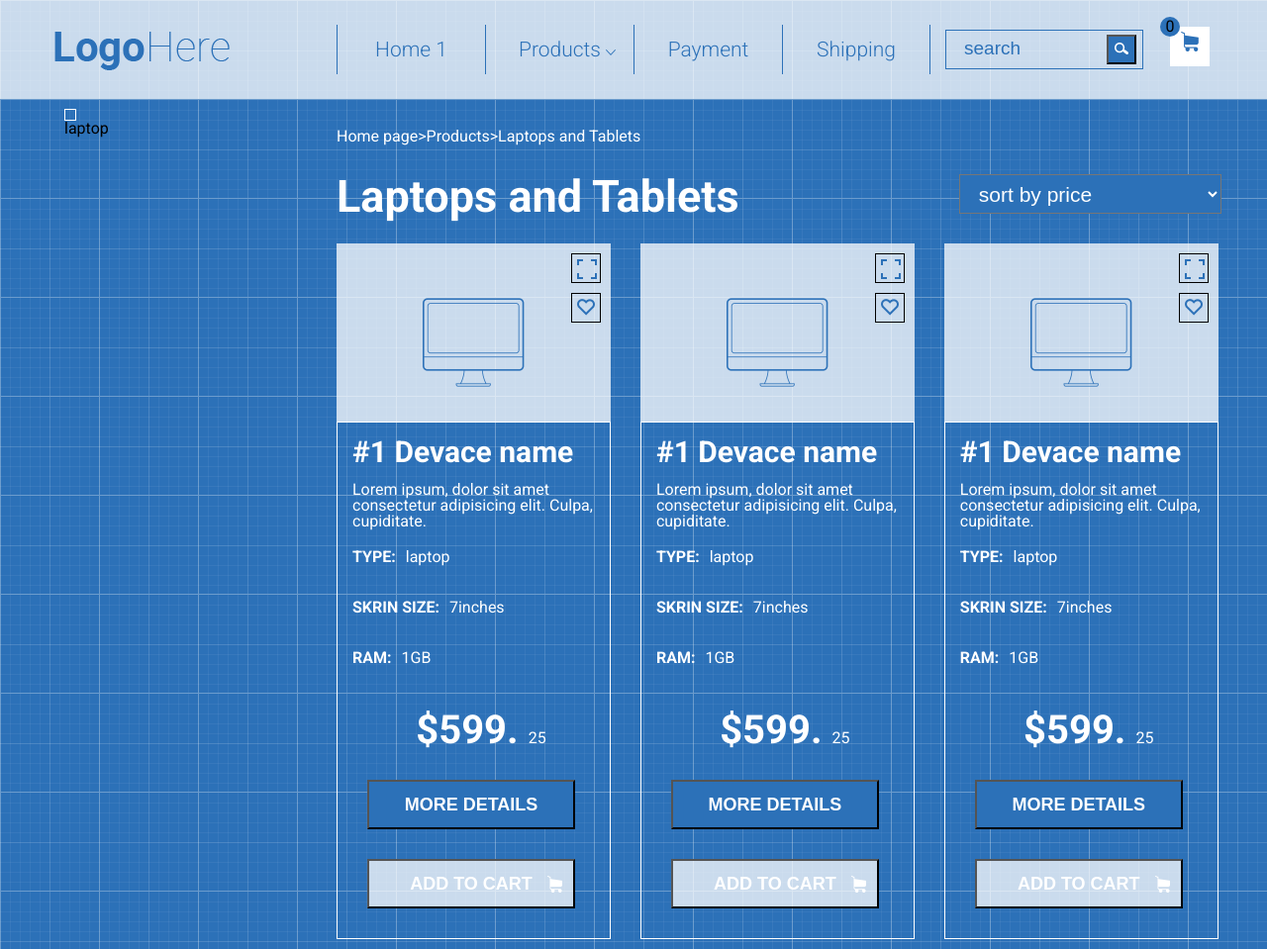
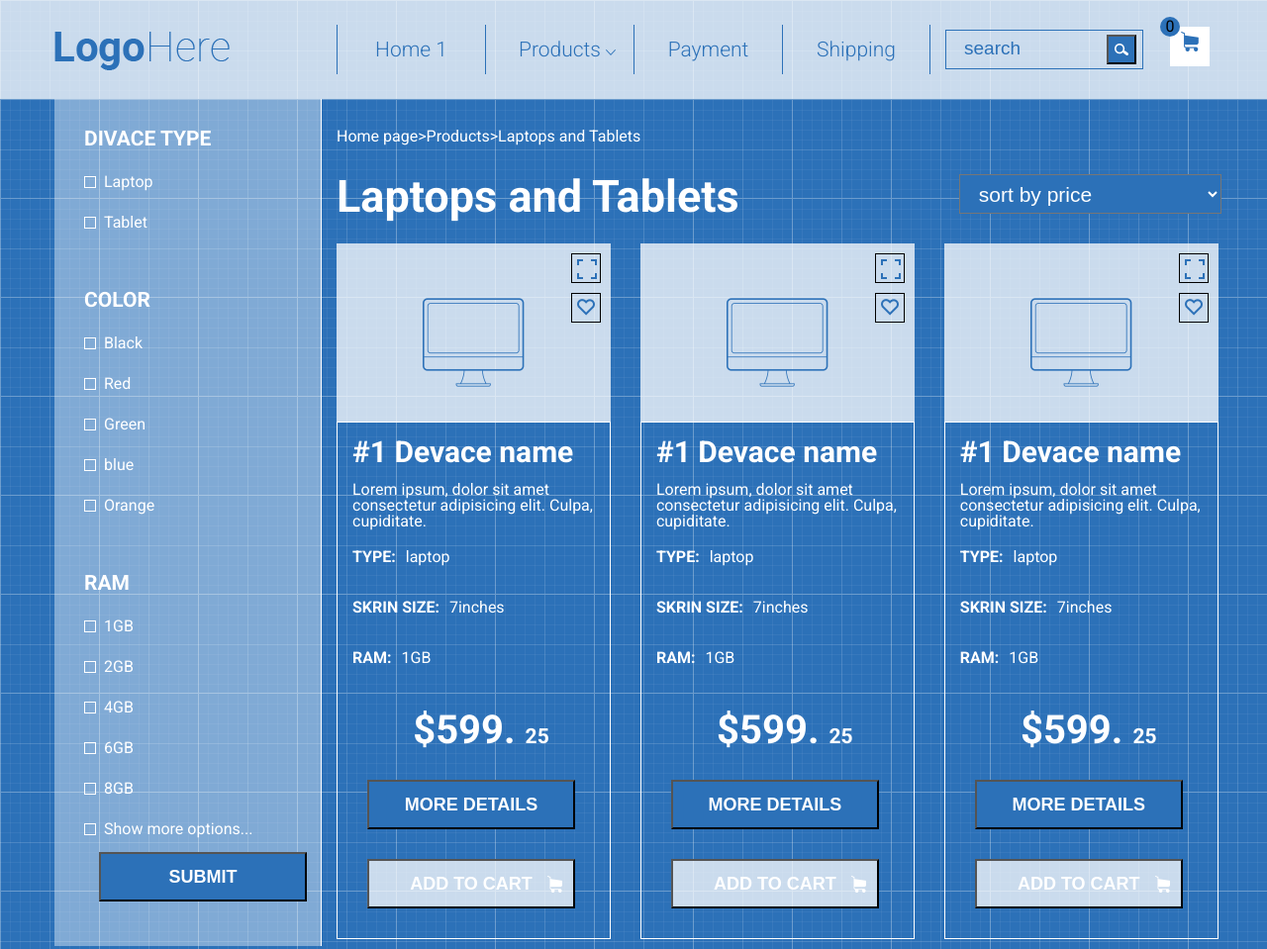
Before and after one commit to YriyBratytsya/shop-project, a plain HTML site: page index.html in a window 1280 px wide. Shown: the top 959 px of the page at 99% size. Drawn offline with Linux system fonts and the light colour scheme; a web font is replaced by a local one.

Commit message:
added filtr

```diff
--- a/index.html
+++ b/index.html
@@ -71,9 +71,40 @@
             <div class="row">
                  <div class="col-md-3">
                     <div class="deviceType">
-                        <h1></h1>
-                        <input type="checkbox" id="red">
-                        <label for="red"> laptop</label>
+                        <h1>DIVACE TYPE</h1>
+                        <input type="checkbox" id="red-1">
+                        <label for="red-1">Laptop</label>
+                        <input type="checkbox" id="red-2">
+                        <label for="red-2">Tablet</label>
+                    </div>
+                    <div class="deviceType">
+                        <h1>COLOR</h1>
+                        <input type="checkbox" id="red-3">
+                        <label for="red-3">Black</label>
+                        <input type="checkbox" id="red-4">
+                        <label for="red-4">Red</label>
+                        <input type="checkbox" id="red-5">
+                        <label for="red-5">Green</label>
+                        <input type="checkbox" id="red-6">
+                        <label for="red-6">blue</label>
+                        <input type="checkbox" id="red-7">
+                        <label for="red-7">Orange</label>
+                    </div>
+                    <div class="deviceType">
+                        <h1>RAM</h1>
+                        <input type="checkbox" id="red-8">
+                        <label for="red-8">1GB</label>
+                        <input type="checkbox" id="red-9">
+                        <label for="red-9">2GB</label>
+                        <input type="checkbox" id="red-10">
+                        <label for="red-10">4GB</label>
+                        <input type="checkbox" id="red-11">
+                        <label for="red-11">6GB</label>
+                        <input type="checkbox" id="red-12">
+                        <label for="red-12">8GB</label>
+                        <input type="checkbox" id="red-13">
+                        <label for="red-13">Show more options...</label>
+                        <button>SUBMIT</button>
                     </div>
                  </div>
                  <div class="col-md-9">
--- a/style.css
+++ b/style.css
@@ -298,7 +298,8 @@ span{
 .product-price > h1 {
     padding-top: 30px;
 }
-.product-body button{
+/* .product-body button{ */
+button{
     width: 210px;
     height: 50px;
     margin-top: 15px;
@@ -316,6 +317,14 @@ span{
     background-position: 180px 15px;
 
 }
+label {
+    padding-left: 20px;
+    position: relative;
+    display: block;
+    padding-top: 25px;
+    color: white;
+
+}
 label:before {
     content: "";
     display: block;
@@ -323,15 +332,30 @@ label:before {
     height: 10px;
     border: 1px solid white;
     cursor: pointer;
-    line-height: 10px;
-
+    position: absolute;
+    left: 0px;
+    bottom: 2px;
 }
 input:checked + label:before{
     background-color: white;
 }
-#red {
+/* #red {
+    display: none;
+} */
+.deviceType {
+    padding: 30px;
+    border-right: 1px solid white;
+    background-color:  rgb(255, 255, 255, 0.4);
+}
+h1 {
+    color:white;
+    font-size: 21px;
+    font-weight: 700;
+}
+[id*="red-"] {
     display: none;
 }
-.deviceType {
-    padding: 10px;
+button:hover {
+    background-color: white;
+    color: #2c71b8;
 }
```
